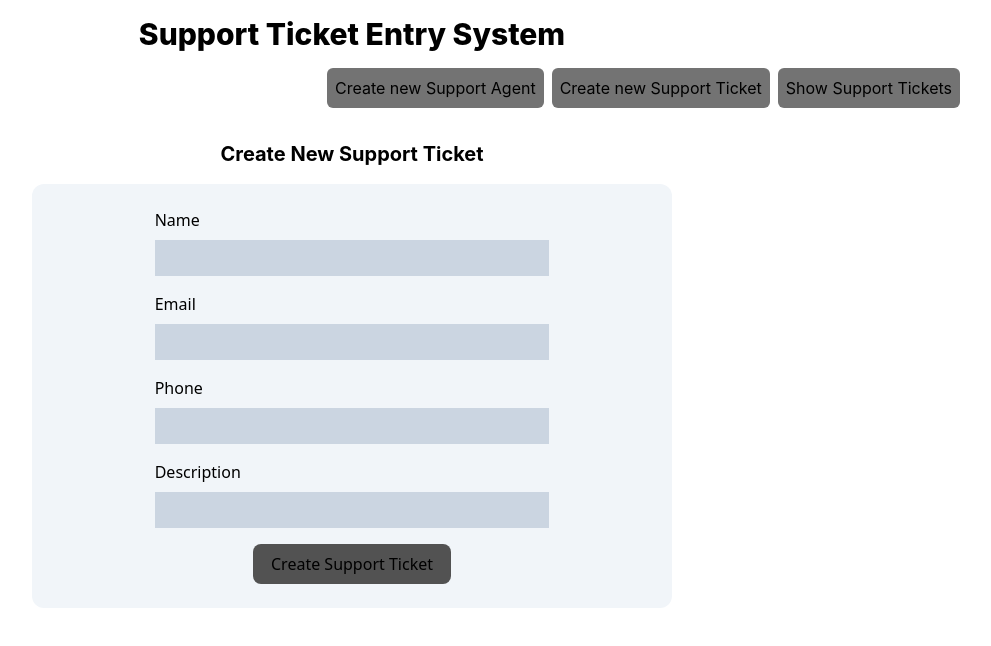
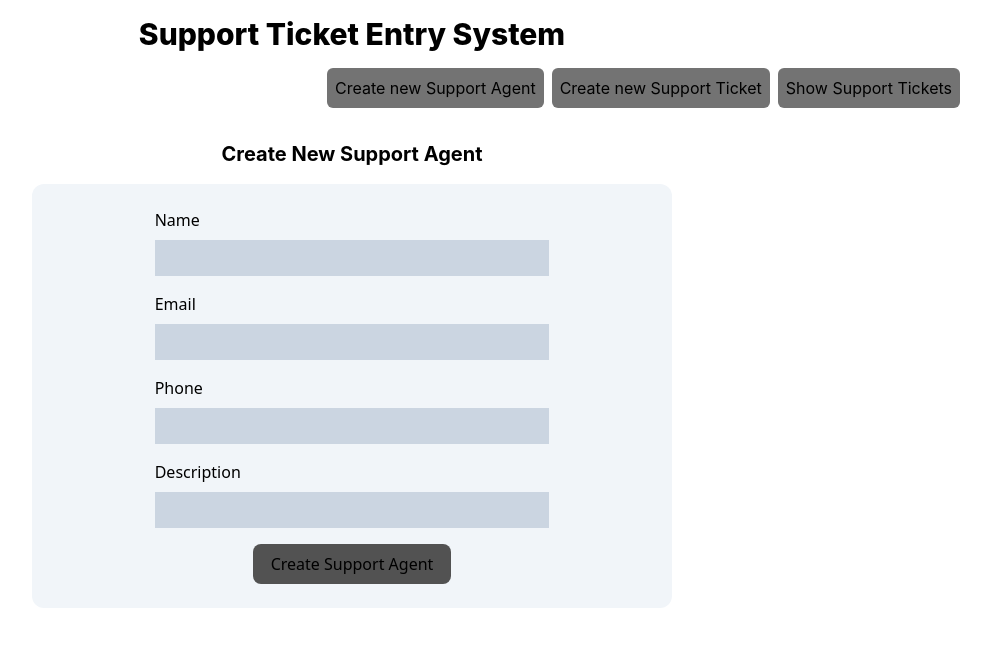
Before and after one commit to KeerthanaR2910/support-ticket-entry-system, a React (Create React App) app in the folder frontend/: page /new-support-agent in a window 1280 px wide. Shown: the top 646 px of the page, without its empty margins (288-1279 px from the left). Built offline with nearby package versions, Linux system fonts and the light colour scheme.

Commit message:
Change label on create agent and ticket page

```diff
--- a/frontend/src/components/CreateCard.js
+++ b/frontend/src/components/CreateCard.js
@@ -1,10 +1,10 @@
 import Form from "./Form/Form";
 
-const CreateCard = ({formFields, onSave}) => {
+const CreateCard = ({formFields, onSave,type}) => {
     return (
         <div className="flex flex-col items-center">
-            <p className=" text-xl font-bold text-center">Create New Support Ticket</p>
-            <Form fields={formFields} onSubmitHandler={(data) => onSave(data)} submitButtonLabel={"Create Support Ticket"} type={"Ticket"}/>
+            <p className=" text-xl font-bold text-center">Create New Support {type}</p>
+            <Form fields={formFields} onSubmitHandler={(data) => onSave(data)} submitButtonLabel={`Create Support ${type}`} type={type}/>
         </div>
     )
 }
--- a/frontend/src/pages/CreateSupportAgent/index.js
+++ b/frontend/src/pages/CreateSupportAgent/index.js
@@ -31,7 +31,7 @@ const CreateSupportAgent = () => {
     ]
 
     return (
-        <CreateCard formFields={formFields} onSave={saveSupportAgent} />
+        <CreateCard formFields={formFields} onSave={saveSupportAgent} type={"Agent"}/>
     )
 }
 
--- a/frontend/src/pages/CreateSupportTicket/index.js
+++ b/frontend/src/pages/CreateSupportTicket/index.js
@@ -27,7 +27,7 @@ const CreateSupportTicket = () => {
     ]
 
     return (
-        <CreateCard formFields={formFields} onSave={saveSupportTicket} successMessage="You have sucessfully created Ticket with id" errorMessage="Error occured while creating Ticket! Try again"/>
+        <CreateCard formFields={formFields} onSave={saveSupportTicket} type={"Ticket"}/>
     )
 }
 
```
